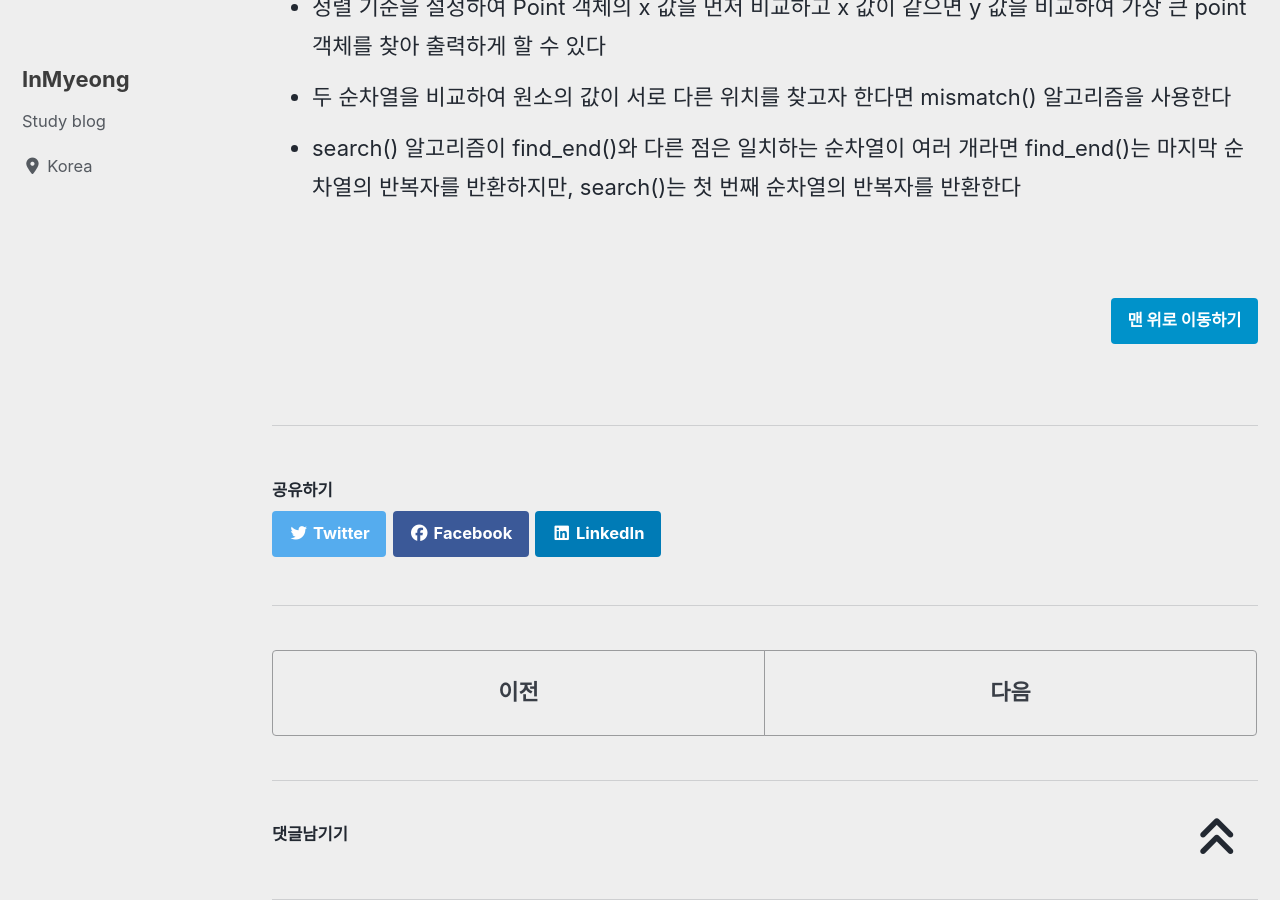
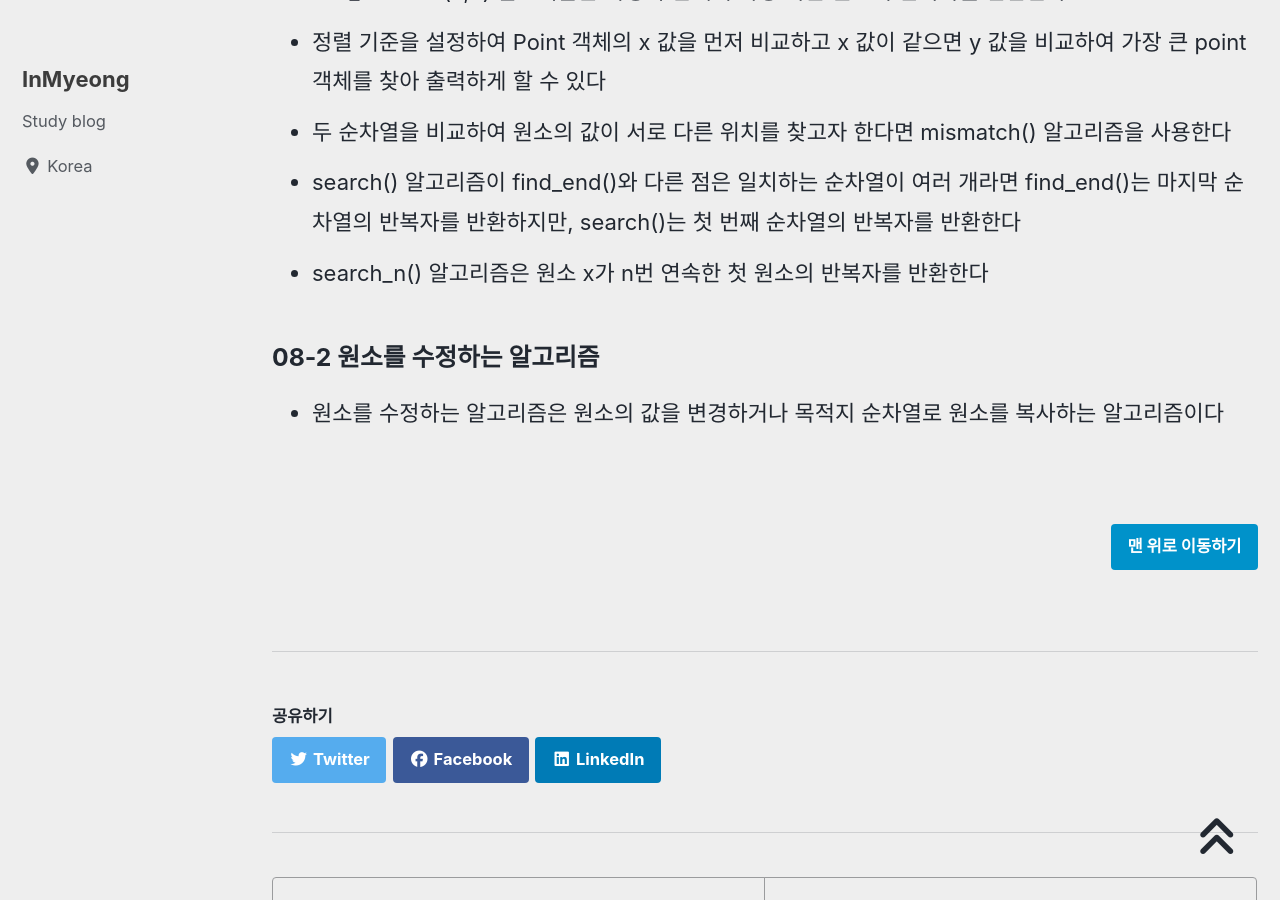
Before and after one commit to devMyeong/devMyeong.github.io, a Jekyll site: the page built from _posts/stl/2021-08-12-cpp-stl.md, in a window 1280 px wide and 900 px high, scrolled down 16916 px. Built offline with Jekyll 4.4.1, drawn with Linux system fonts in a browser that asks for light colours; cached includes are drawn as plain includes; nearby versions of some CDN libraries; some web fonts are replaced; comment, search, counter and statistics services are not loaded.

Commit message:
update stl chapter 08-2

```diff
--- a/_posts/stl/2021-08-12-cpp-stl.md
+++ b/_posts/stl/2021-08-12-cpp-stl.md
@@ -291,6 +291,10 @@ lt.remove_if(Predicate); // 이와 같이 조건자가 참인 모든 원소를
 - 정렬 기준을 설정하여 Point 객체의 x 값을 먼저 비교하고 x 값이 같으면 y 값을 비교하여 가장 큰 point 객체를 찾아 출력하게 할 수 있다
 - 두 순차열을 비교하여 원소의 값이 서로 다른 위치를 찾고자 한다면 mismatch() 알고리즘을 사용한다
 - search() 알고리즘이 find_end()와 다른 점은 일치하는 순차열이 여러 개라면 find_end()는 마지막 순차열의 반복자를 반환하지만, search()는 첫 번째 순차열의 반복자를 반환한다
+- search_n() 알고리즘은 원소 x가 n번 연속한 첫 원소의 반복자를 반환한다
+
+### 08-2 원소를 수정하는 알고리즘
+- 원소를 수정하는 알고리즘은 원소의 값을 변경하거나 목적지 순차열로 원소를 복사하는 알고리즘이다
 
 <br>
 
```
